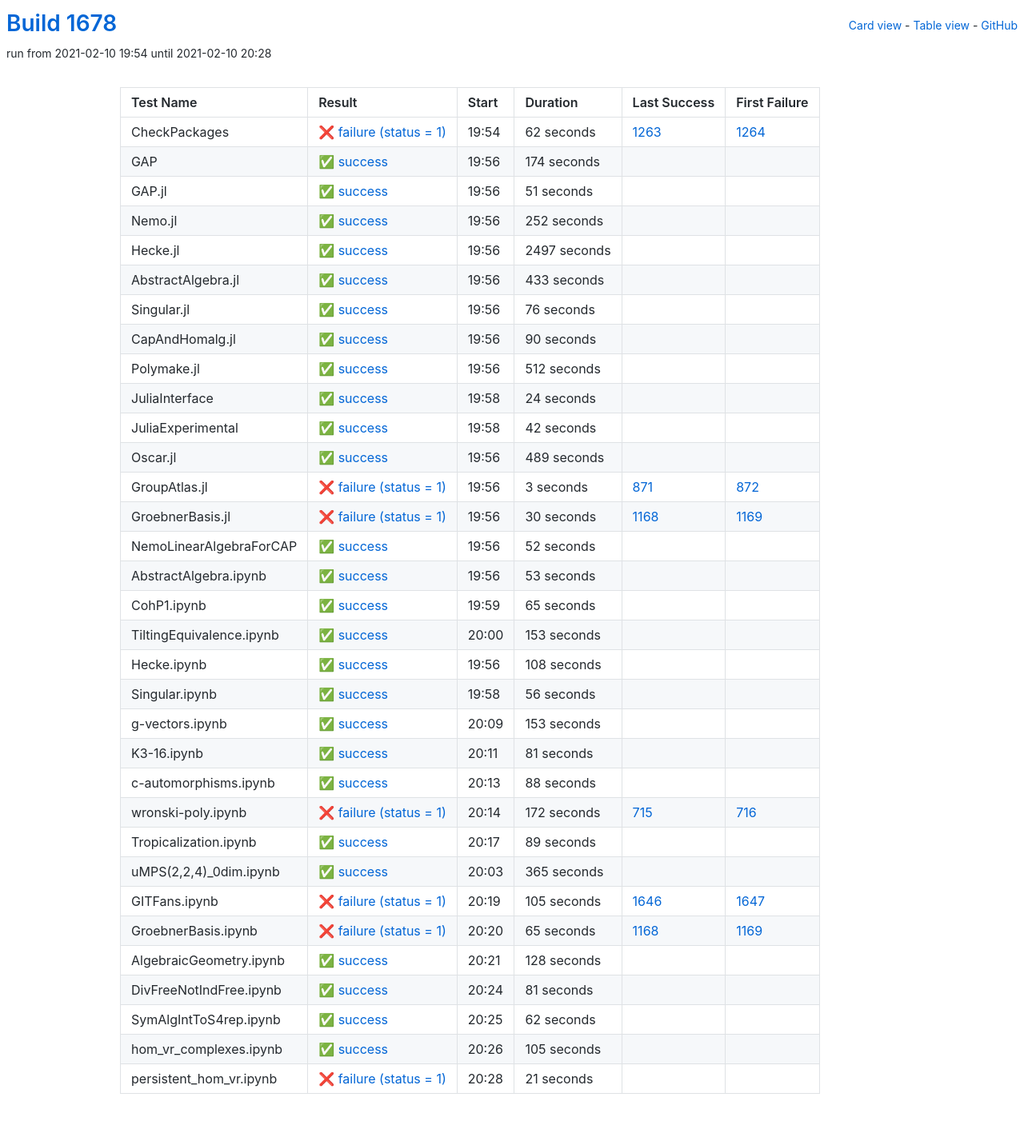
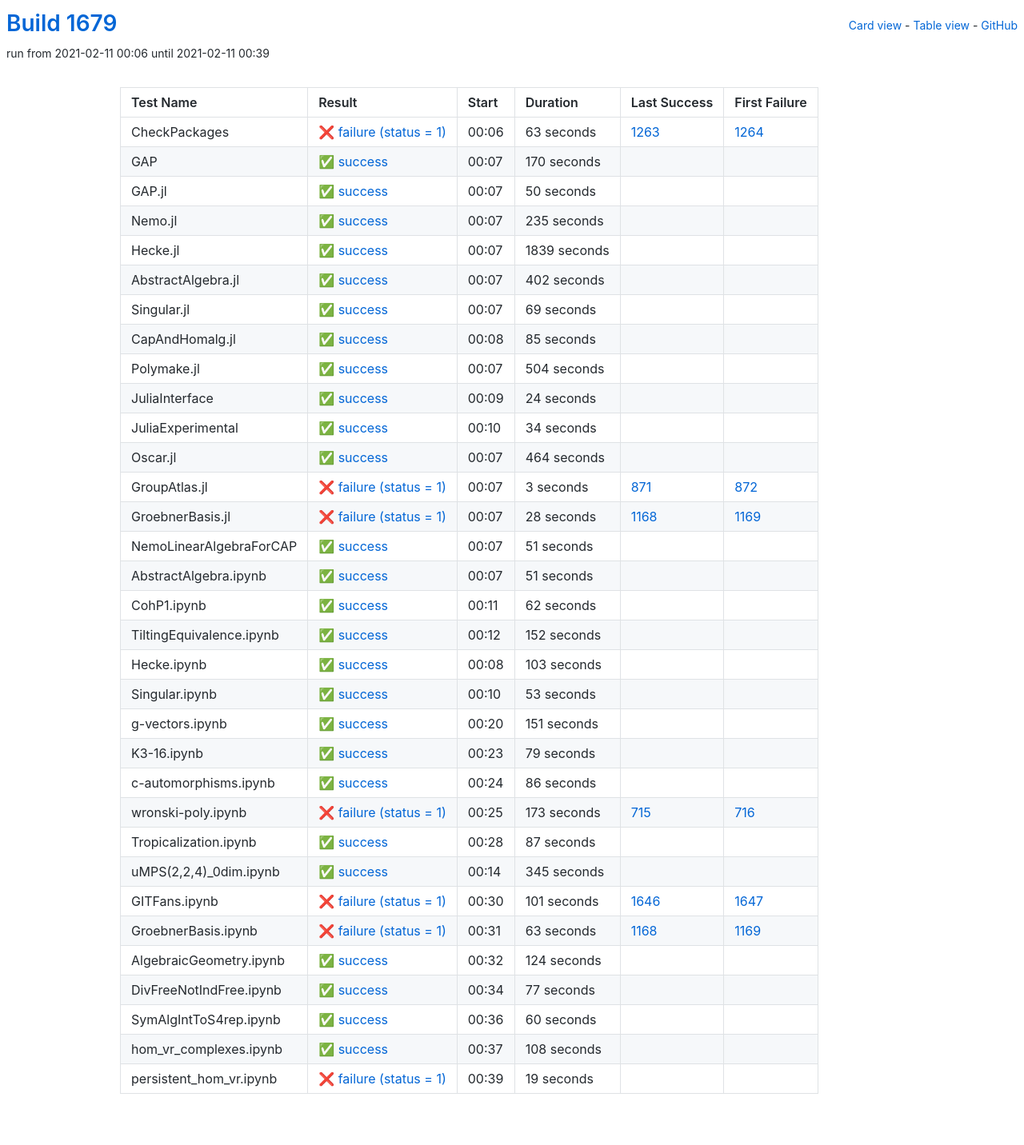
Before and after one commit to oscar-system/oscar-ci-status-stable, a Jekyll site: the page built from table.html, in a window 1280 px wide. Shown: the whole page at 80% size. Built offline with Jekyll 4.4.1, drawn with Linux system fonts in a browser that asks for light colours.

Commit message:
Build #1679

```diff
--- a/_data/ci.yml
+++ b/_data/ci.yml
@@ -1,6 +1,6 @@
 ---
-build: 1678
-build_url: https://oscarci.mathematik.uni-kl.de/job/oscar-stable/1678/
+build: 1679
+build_url: https://oscarci.mathematik.uni-kl.de/job/oscar-stable/1679/
 job: oscar-stable
 organization: oscar-system
 repo: oscar-ci-status-stable
@@ -8,116 +8,116 @@ repourl: https://github.com/oscar-system/oscar-ci-status-stable
 tests:
 - name: CheckPackages
   id: checkpackages
-  log: https://oscarci.mathematik.uni-kl.de/job/oscar-stable/1678/artifact/logs/build-1678/CheckPackages.log
-  start: 2021-02-10 19:54
+  log: https://oscarci.mathematik.uni-kl.de/job/oscar-stable/1679/artifact/logs/build-1679/CheckPackages.log
+  start: 2021-02-11 00:06
   success: false
   exitcode: 1
   status: failure
-  duration: 62
+  duration: 63
   last_success: 1263
   last_success_url: https://oscarci.mathematik.uni-kl.de/job/oscar-stable/1263/
   first_failure: 1264
   first_failure_url: https://oscarci.mathematik.uni-kl.de/job/oscar-stable/1264/
 - name: GAP
   id: gap
-  log: https://oscarci.mathematik.uni-kl.de/job/oscar-stable/1678/artifact/logs/build-1678/GAP.log
-  start: 2021-02-10 19:56
+  log: https://oscarci.mathematik.uni-kl.de/job/oscar-stable/1679/artifact/logs/build-1679/GAP.log
+  start: 2021-02-11 00:07
   success: true
   exitcode: 0
   status: success
-  duration: 174
+  duration: 170
   last_success: false
   last_success_url:
   first_failure: false
   first_failure_url:
 - name: GAP.jl
   id: gap-jl
-  log: https://oscarci.mathematik.uni-kl.de/job/oscar-stable/1678/artifact/logs/build-1678/GAP.jl.log
-  start: 2021-02-10 19:56
+  log: https://oscarci.mathematik.uni-kl.de/job/oscar-stable/1679/artifact/logs/build-1679/GAP.jl.log
+  start: 2021-02-11 00:07
   success: true
   exitcode: 0
   status: success
-  duration: 51
+  duration: 50
   last_success: false
   last_success_url:
   first_failure: false
   first_failure_url:
 - name: Nemo.jl
   id: nemo-jl
-  log: https://oscarci.mathematik.uni-kl.de/job/oscar-stable/1678/artifact/logs/build-1678/Nemo.jl.log
-  start: 2021-02-10 19:56
+  log: https://oscarci.mathematik.uni-kl.de/job/oscar-stable/1679/artifact/logs/build-1679/Nemo.jl.log
+  start: 2021-02-11 00:07
   success: true
   exitcode: 0
   status: success
-  duration: 252
+  duration: 235
   last_success: false
   last_success_url:
   first_failure: false
   first_failure_url:
 - name: Hecke.jl
   id: hecke-jl
-  log: https://oscarci.mathematik.uni-kl.de/job/oscar-stable/1678/artifact/logs/build-1678/Hecke.jl.log
-  start: 2021-02-10 19:56
+  log: https://oscarci.mathematik.uni-kl.de/job/oscar-stable/1679/artifact/logs/build-1679/Hecke.jl.log
+  start: 2021-02-11 00:07
   success: true
   exitcode: 0
   status: success
-  duration: 2497
+  duration: 1839
   last_success: false
   last_success_url:
   first_failure: false
   first_failure_url:
 - name: AbstractAlgebra.jl
   id: abstractalgebra-jl
-  log: https://oscarci.mathematik.uni-kl.de/job/oscar-stable/1678/artifact/logs/build-1678/AbstractAlgebra.jl.log
-  start: 2021-02-10 19:56
+  log: https://oscarci.mathematik.uni-kl.de/job/oscar-stable/1679/artifact/logs/build-1679/AbstractAlgebra.jl.log
+  start: 2021-02-11 00:07
   success: true
   exitcode: 0
   status: success
-  duration: 433
+  duration: 402
   last_success: false
   last_success_url:
   first_failure: false
   first_failure_url:
 - name: Singular.jl
   id: singular-jl
-  log: https://oscarci.mathematik.uni-kl.de/job/oscar-stable/1678/artifact/logs/build-1678/Singular.jl.log
-  start: 2021-02-10 19:56
+  log: https://oscarci.mathematik.uni-kl.de/job/oscar-stable/1679/artifact/logs/build-1679/Singular.jl.log
+  start: 2021-02-11 00:07
   success: true
   exitcode: 0
   status: success
-  duration: 76
+  duration: 69
   last_success: false
   last_success_url:
   first_failure: false
   first_failure_url:
 - name: CapAndHomalg.jl
   id: capandhomalg-jl
-  log: https://oscarci.mathematik.uni-kl.de/job/oscar-stable/1678/artifact/logs/build-1678/CapAndHomalg.jl.log
-  start: 2021-02-10 19:56
+  log: https://oscarci.mathematik.uni-kl.de/job/oscar-stable/1679/artifact/logs/build-1679/CapAndHomalg.jl.log
+  start: 2021-02-11 00:08
   success: true
   exitcode: 0
   status: success
-  duration: 90
+  duration: 85
   last_success: false
   last_success_url:
   first_failure: false
   first_failure_url:
 - name: Polymake.jl
   id: polymake-jl
-  log: https://oscarci.mathematik.uni-kl.de/job/oscar-stable/1678/artifact/logs/build-1678/Polymake.jl.log
-  start: 2021-02-10 19:56
+  log: https://oscarci.mathematik.uni-kl.de/job/oscar-stable/1679/artifact/logs/build-1679/Polymake.jl.log
+  start: 2021-02-11 00:07
   success: true
   exitcode: 0
   status: success
-  duration: 512
+  duration: 504
   last_success: false
   last_success_url:
   first_failure: false
   first_failure_url:
 - name: JuliaInterface
   id: juliainterface
-  log: https://oscarci.mathematik.uni-kl.de/job/oscar-stable/1678/artifact/logs/build-1678/JuliaInterface.log
-  start: 2021-02-10 19:58
+  log: https://oscarci.mathematik.uni-kl.de/job/oscar-stable/1679/artifact/logs/build-1679/JuliaInterface.log
+  start: 2021-02-11 00:09
   success: true
   exitcode: 0
   status: success
@@ -128,32 +128,32 @@ tests:
   first_failure_url:
 - name: JuliaExperimental
   id: juliaexperimental
-  log: https://oscarci.mathematik.uni-kl.de/job/oscar-stable/1678/artifact/logs/build-1678/JuliaExperimental.log
-  start: 2021-02-10 19:58
+  log: https://oscarci.mathematik.uni-kl.de/job/oscar-stable/1679/artifact/logs/build-1679/JuliaExperimental.log
+  start: 2021-02-11 00:10
   success: true
   exitcode: 0
   status: success
-  duration: 42
+  duration: 34
   last_success: false
   last_success_url:
   first_failure: false
   first_failure_url:
 - name: Oscar.jl
   id: oscar-jl
-  log: https://oscarci.mathematik.uni-kl.de/job/oscar-stable/1678/artifact/logs/build-1678/Oscar.jl.log
-  start: 2021-02-10 19:56
+  log: https://oscarci.mathematik.uni-kl.de/job/oscar-stable/1679/artifact/logs/build-1679/Oscar.jl.log
+  start: 2021-02-11 00:07
   success: true
   exitcode: 0
   status: success
-  duration: 489
+  duration: 464
   last_success: false
   last_success_url:
   first_failure: false
   first_failure_url:
 - name: GroupAtlas.jl
   id: groupatlas-jl
-  log: https://oscarci.mathematik.uni-kl.de/job/oscar-stable/1678/artifact/logs/build-1678/GroupAtlas.jl.log
-  start: 2021-02-10 19:56
+  log: https://oscarci.mathematik.uni-kl.de/job/oscar-stable/1679/artifact/logs/build-1679/GroupAtlas.jl.log
+  start: 2021-02-11 00:07
   success: false
   exitcode: 1
   status: failure
@@ -164,32 +164,80 @@ tests:
   first_failure_url: https://oscarci.mathematik.uni-kl.de/job/oscar-stable/872/
 - name: GroebnerBasis.jl
   id: groebnerbasis-jl
-  log: https://oscarci.mathematik.uni-kl.de/job/oscar-stable/1678/artifact/logs/build-1678/GroebnerBasis.jl.log
-  start: 2021-02-10 19:56
+  log: https://oscarci.mathematik.uni-kl.de/job/oscar-stable/1679/artifact/logs/build-1679/GroebnerBasis.jl.log
+  start: 2021-02-11 00:07
   success: false
   exitcode: 1
   status: failure
-  duration: 30
+  duration: 28
   last_success: 1168
   last_success_url: https://oscarci.mathematik.uni-kl.de/job/oscar-stable/1168/
   first_failure: 1169
   first_failure_url: https://oscarci.mathematik.uni-kl.de/job/oscar-stable/1169/
 - name: NemoLinearAlgebraForCAP
   id: nemolinearalgebraforcap
-  log: https://oscarci.mathematik.uni-kl.de/job/oscar-stable/1678/artifact/logs/build-1678/NemoLinearAlgebraForCAP.log
-  start: 2021-02-10 19:56
+  log: https://oscarci.mathematik.uni-kl.de/job/oscar-stable/1679/artifact/logs/build-1679/NemoLinearAlgebraForCAP.log
+  start: 2021-02-11 00:07
   success: true
   exitcode: 0
   status: success
-  duration: 52
+  duration: 51
   last_success: false
   last_success_url:
   first_failure: false
   first_failure_url:
 - name: AbstractAlgebra.ipynb
   id: abstractalgebra-ipynb
-  log: https://oscarci.mathematik.uni-kl.de/job/oscar-stable/1678/artifact/logs/build-1678/AbstractAlgebra.ipynb.log
-  start: 2021-02-10 19:56
+  log: https://oscarci.mathematik.uni-kl.de/job/oscar-stable/1679/artifact/logs/build-1679/AbstractAlgebra.ipynb.log
+  start: 2021-02-11 00:07
+  success: true
+  exitcode: 0
+  status: success
+  duration: 51
+  last_success: false
+  last_success_url:
+  first_failure: false
+  first_failure_url:
+- name: CohP1.ipynb
+  id: cohp1-ipynb
+  log: https://oscarci.mathematik.uni-kl.de/job/oscar-stable/1679/artifact/logs/build-1679/CohP1.ipynb.log
+  start: 2021-02-11 00:11
+  success: true
+  exitcode: 0
+  status: success
+  duration: 62
+  last_success: false
+  last_success_url:
+  first_failure: false
+  first_failure_url:
+- name: TiltingEquivalence.ipynb
+  id: tiltingequivalence-ipynb
+  log: https://oscarci.mathematik.uni-kl.de/job/oscar-stable/1679/artifact/logs/build-1679/TiltingEquivalence.ipynb.log
+  start: 2021-02-11 00:12
+  success: true
+  exitcode: 0
+  status: success
+  duration: 152
+  last_success: false
+  last_success_url:
+  first_failure: false
+  first_failure_url:
+- name: Hecke.ipynb
+  id: hecke-ipynb
+  log: https://oscarci.mathematik.uni-kl.de/job/oscar-stable/1679/artifact/logs/build-1679/Hecke.ipynb.log
+  start: 2021-02-11 00:08
+  success: true
+  exitcode: 0
+  status: success
+  duration: 103
+  last_success: false
+  last_success_url:
+  first_failure: false
+  first_failure_url:
+- name: Singular.ipynb
+  id: singular-ipynb
+  log: https://oscarci.mathematik.uni-kl.de/job/oscar-stable/1679/artifact/logs/build-1679/Singular.ipynb.log
+  start: 2021-02-11 00:10
   success: true
   exitcode: 0
   status: success
@@ -198,34 +246,142 @@ tests:
   last_success_url:
   first_failure: false
   first_failure_url:
-- name: CohP1.ipynb
-  id: cohp1-ipynb
-  log: https://oscarci.mathematik.uni-kl.de/job/oscar-stable/1678/artifact/logs/build-1678/CohP1.ipynb.log
-  start: 2021-02-10 19:59
+- name: g-vectors.ipynb
+  id: g-vectors-ipynb
+  log: https://oscarci.mathematik.uni-kl.de/job/oscar-stable/1679/artifact/logs/build-1679/g-vectors.ipynb.log
+  start: 2021-02-11 00:20
   success: true
   exitcode: 0
   status: success
-  duration: 65
+  duration: 151
   last_success: false
   last_success_url:
   first_failure: false
   first_failure_url:
-- name: TiltingEquivalence.ipynb
-  id: tiltingequivalence-ipynb
-  log: https://oscarci.mathematik.uni-kl.de/job/oscar-stable/1678/artifact/logs/build-1678/TiltingEquivalence.ipynb.log
-  start: 2021-02-10 20:00
+- name: K3-16.ipynb
+  id: k3-16-ipynb
+  log: https://oscarci.mathematik.uni-kl.de/job/oscar-stable/1679/artifact/logs/build-1679/K3-16.ipynb.log
+  start: 2021-02-11 00:23
   success: true
   exitcode: 0
   status: success
-  duration: 153
+  duration: 79
   last_success: false
   last_success_url:
   first_failure: false
   first_failure_url:
-- name: Hecke.ipynb
-  id: hecke-ipynb
-  log: https://oscarci.mathematik.uni-kl.de/job/oscar-stable/1678/artifact/logs/build-1678/Hecke.ipynb.log
-  start: 2021-02-10 19:56
+- name: c-automorphisms.ipynb
+  id: c-automorphisms-ipynb
+  log: https://oscarci.mathematik.uni-kl.de/job/oscar-stable/1679/artifact/logs/build-1679/c-automorphisms.ipynb.log
+  start: 2021-02-11 00:24
+  success: true
+  exitcode: 0
+  status: success
+  duration: 86
+  last_success: false
+  last_success_url:
+  first_failure: false
+  first_failure_url:
+- name: wronski-poly.ipynb
+  id: wronski-poly-ipynb
+  log: https://oscarci.mathematik.uni-kl.de/job/oscar-stable/1679/artifact/logs/build-1679/wronski-poly.ipynb.log
+  start: 2021-02-11 00:25
+  success: false
+  exitcode: 1
+  status: failure
+  duration: 173
+  last_success: 715
+  last_success_url: https://oscarci.mathematik.uni-kl.de/job/oscar-stable/715/
+  first_failure: 716
+  first_failure_url: https://oscarci.mathematik.uni-kl.de/job/oscar-stable/716/
+- name: Tropicalization.ipynb
+  id: tropicalization-ipynb
+  log: https://oscarci.mathematik.uni-kl.de/job/oscar-stable/1679/artifact/logs/build-1679/Tropicalization.ipynb.log
+  start: 2021-02-11 00:28
+  success: true
+  exitcode: 0
+  status: success
+  duration: 87
+  last_success: false
+  last_success_url:
+  first_failure: false
+  first_failure_url:
+- name: uMPS(2,2,4)_0dim.ipynb
+  id: umps-2-2-4-0dim-ipynb
+  log: https://oscarci.mathematik.uni-kl.de/job/oscar-stable/1679/artifact/logs/build-1679/uMPS-2-2-4-_0dim.ipynb.log
+  start: 2021-02-11 00:14
+  success: true
+  exitcode: 0
+  status: success
+  duration: 345
+  last_success: false
+  last_success_url:
+  first_failure: false
+  first_failure_url:
+- name: GITFans.ipynb
+  id: gitfans-ipynb
+  log: https://oscarci.mathematik.uni-kl.de/job/oscar-stable/1679/artifact/logs/build-1679/GITFans.ipynb.log
+  start: 2021-02-11 00:30
+  success: false
+  exitcode: 1
+  status: failure
+  duration: 101
+  last_success: 1646
+  last_success_url: https://oscarci.mathematik.uni-kl.de/job/oscar-stable/1646/
+  first_failure: 1647
+  first_failure_url: https://oscarci.mathematik.uni-kl.de/job/oscar-stable/1647/
+- name: GroebnerBasis.ipynb
+  id: groebnerbasis-ipynb
+  log: https://oscarci.mathematik.uni-kl.de/job/oscar-stable/1679/artifact/logs/build-1679/GroebnerBasis.ipynb.log
+  start: 2021-02-11 00:31
+  success: false
+  exitcode: 1
+  status: failure
+  duration: 63
+  last_success: 1168
+  last_success_url: https://oscarci.mathematik.uni-kl.de/job/oscar-stable/1168/
+  first_failure: 1169
+  first_failure_url: https://oscarci.mathematik.uni-kl.de/job/oscar-stable/1169/
+- name: AlgebraicGeometry.ipynb
+  id: algebraicgeometry-ipynb
+  log: https://oscarci.mathematik.uni-kl.de/job/oscar-stable/1679/artifact/logs/build-1679/AlgebraicGeometry.ipynb.log
+  start: 2021-02-11 00:32
+  success: true
+  exitcode: 0
+  status: success
+  duration: 124
+  last_success: false
+  last_success_url:
+  first_failure: false
+  first_failure_url:
+- name: DivFreeNotIndFree.ipynb
+  id: divfreenotindfree-ipynb
+  log: https://oscarci.mathematik.uni-kl.de/job/oscar-stable/1679/artifact/logs/build-1679/DivFreeNotIndFree.ipynb.log
+  start: 2021-02-11 00:34
+  success: true
+  exitcode: 0
+  status: success
+  duration: 77
+  last_success: false
+  last_success_url:
+  first_failure: false
+  first_failure_url:
+- name: SymAlgIntToS4rep.ipynb
+  id: symalginttos4rep-ipynb
+  log: https://oscarci.mathematik.uni-kl.de/job/oscar-stable/1679/artifact/logs/build-1679/SymAlgIntToS4rep.ipynb.log
+  start: 2021-02-11 00:36
+  success: true
+  exitcode: 0
+  status: success
+  duration: 60
+  last_success: false
+  last_success_url:
+  first_failure: false
+  first_failure_url:
+- name: hom_vr_complexes.ipynb
+  id: hom-vr-complexes-ipynb
+  log: https://oscarci.mathematik.uni-kl.de/job/oscar-stable/1679/artifact/logs/build-1679/hom_vr_complexes.ipynb.log
+  start: 2021-02-11 00:37
   success: true
   exitcode: 0
   status: success
@@ -234,171 +390,15 @@ tests:
   last_success_url:
   first_failure: false
   first_failure_url:
-- name: Singular.ipynb
-  id: singular-ipynb
-  log: https://oscarci.mathematik.uni-kl.de/job/oscar-stable/1678/artifact/logs/build-1678/Singular.ipynb.log
-  start: 2021-02-10 19:58
-  success: true
-  exitcode: 0
-  status: success
-  duration: 56
+- name: persistent_hom_vr.ipynb
+  id: persistent-hom-vr-ipynb
+  log: https://oscarci.mathematik.uni-kl.de/job/oscar-stable/1679/artifact/logs/build-1679/persistent_hom_vr.ipynb.log
+  start: 2021-02-11 00:39
+  success: false
+  exitcode: 1
+  status: failure
+  duration: 19
   last_success: false
   last_success_url:
   first_failure: false
   first_failure_url:
-- name: g-vectors.ipynb
-  id: g-vectors-ipynb
-  log: https://oscarci.mathematik.uni-kl.de/job/oscar-stable/1678/artifact/logs/build-1678/g-vectors.ipynb.log
-  start: 2021-02-10 20:09
-  success: true
-  exitcode: 0
-  status: success
-  duration: 153
-  last_success: false
-  last_success_url:
-  first_failure: false
-  first_failure_url:
-- name: K3-16.ipynb
-  id: k3-16-ipynb
-  log: https://oscarci.mathematik.uni-kl.de/job/oscar-stable/1678/artifact/logs/build-1678/K3-16.ipynb.log
-  start: 2021-02-10 20:11
-  success: true
-  exitcode: 0
-  status: success
-  duration: 81
-  last_success: false
-  last_success_url:
-  first_failure: false
-  first_failure_url:
-- name: c-automorphisms.ipynb
-  id: c-automorphisms-ipynb
-  log: https://oscarci.mathematik.uni-kl.de/job/oscar-stable/1678/artifact/logs/build-1678/c-automorphisms.ipynb.log
-  start: 2021-02-10 20:13
-  success: true
-  exitcode: 0
-  status: success
-  duration: 88
-  last_success: false
-  last_success_url:
-  first_failure: false
-  first_failure_url:
-- name: wronski-poly.ipynb
-  id: wronski-poly-ipynb
-  log: https://oscarci.mathematik.uni-kl.de/job/oscar-stable/1678/artifact/logs/build-1678/wronski-poly.ipynb.log
-  start: 2021-02-10 20:14
-  success: false
-  exitcode: 1
-  status: failure
-  duration: 172
-  last_success: 715
-  last_success_url: https://oscarci.mathematik.uni-kl.de/job/oscar-stable/715/
-  first_failure: 716
-  first_failure_url: https://oscarci.mathematik.uni-kl.de/job/oscar-stable/716/
-- name: Tropicalization.ipynb
-  id: tropicalization-ipynb
-  log: https://oscarci.mathematik.uni-kl.de/job/oscar-stable/1678/artifact/logs/build-1678/Tropicalization.ipynb.log
-  start: 2021-02-10 20:17
-  success: true
-  exitcode: 0
-  status: success
-  duration: 89
-  last_success: false
-  last_success_url:
-  first_failure: false
-  first_failure_url:
-- name: uMPS(2,2,4)_0dim.ipynb
-  id: umps-2-2-4-0dim-ipynb
-  log: https://oscarci.mathematik.uni-kl.de/job/oscar-stable/1678/artifact/logs/build-1678/uMPS-2-2-4-_0dim.ipynb.log
-  start: 2021-02-10 20:03
-  success: true
-  exitcode: 0
-  status: success
-  duration: 365
-  last_success: false
-  last_success_url:
-  first_failure: false
-  first_failure_url:
-- name: GITFans.ipynb
-  id: gitfans-ipynb
-  log: https://oscarci.mathematik.uni-kl.de/job/oscar-stable/1678/artifact/logs/build-1678/GITFans.ipynb.log
-  start: 2021-02-10 20:19
-  success: false
-  exitcode: 1
-  status: failure
-  duration: 105
-  last_success: 1646
-  last_success_url: https://oscarci.mathematik.uni-kl.de/job/oscar-stable/1646/
-  first_failure: 1647
-  first_failure_url: https://oscarci.mathematik.uni-kl.de/job/oscar-stable/1647/
-- name: GroebnerBasis.ipynb
-  id: groebnerbasis-ipynb
-  log: https://oscarci.mathematik.uni-kl.de/job/oscar-stable/1678/artifact/logs/build-1678/GroebnerBasis.ipynb.log
-  start: 2021-02-10 20:20
-  success: false
-  exitcode: 1
-  status: failure
-  duration: 65
-  last_success: 1168
-  last_success_url: https://oscarci.mathematik.uni-kl.de/job/oscar-stable/1168/
-  first_failure: 1169
-  first_failure_url: https://oscarci.mathematik.uni-kl.de/job/oscar-stable/1169/
-- name: AlgebraicGeometry.ipynb
-  id: algebraicgeometry-ipynb
-  log: https://oscarci.mathematik.uni-kl.de/job/oscar-stable/1678/artifact/logs/build-1678/AlgebraicGeometry.ipynb.log
-  start: 2021-02-10 20:21
-  success: true
-  exitcode: 0
-  status: success
-  duration: 128
-  last_success: false
-  last_success_url:
-  first_failure: false
-  first_failure_url:
-- name: DivFreeNotIndFree.ipynb
-  id: divfreenotindfree-ipynb
-  log: https://oscarci.mathematik.uni-kl.de/job/oscar-stable/1678/artifact/logs/build-1678/DivFreeNotIndFree.ipynb.log
-  start: 2021-02-10 20:24
-  success: true
-  exitcode: 0
-  status: success
-  duration: 81
-  last_success: false
-  last_success_url:
-  first_failure: false
-  first_failure_url:
-- name: SymAlgIntToS4rep.ipynb
-  id: symalginttos4rep-ipynb
-  log: https://oscarci.mathematik.uni-kl.de/job/oscar-stable/1678/artifact/logs/build-1678/SymAlgIntToS4rep.ipynb.log
-  start: 2021-02-10 20:25
-  success: true
-  exitcode: 0
-  status: success
-  duration: 62
-  last_success: false
-  last_success_url:
-  first_failure: false
-  first_failure_url:
-- name: hom_vr_complexes.ipynb
-  id: hom-vr-complexes-ipynb
-  log: https://oscarci.mathematik.uni-kl.de/job/oscar-stable/1678/artifact/logs/build-1678/hom_vr_complexes.ipynb.log
-  start: 2021-02-10 20:26
-  success: true
-  exitcode: 0
-  status: success
-  duration: 105
-  last_success: false
-  last_success_url:
-  first_failure: false
-  first_failure_url:
-- name: persistent_hom_vr.ipynb
-  id: persistent-hom-vr-ipynb
-  log: https://oscarci.mathematik.uni-kl.de/job/oscar-stable/1678/artifact/logs/build-1678/persistent_hom_vr.ipynb.log
-  start: 2021-02-10 20:28
-  success: false
-  exitcode: 1
-  status: failure
-  duration: 21
-  last_success: false
-  last_success_url:
-  first_failure: false
-  first_failure_url:
```
Also changed, not shown: README.md.
